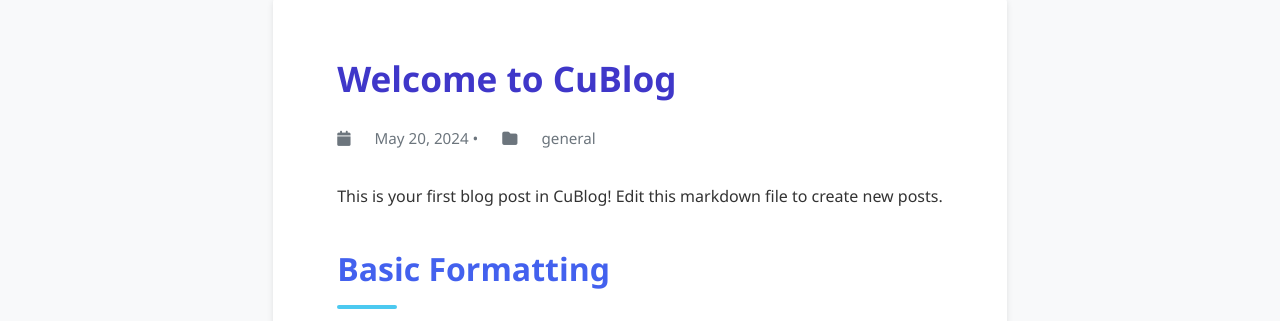
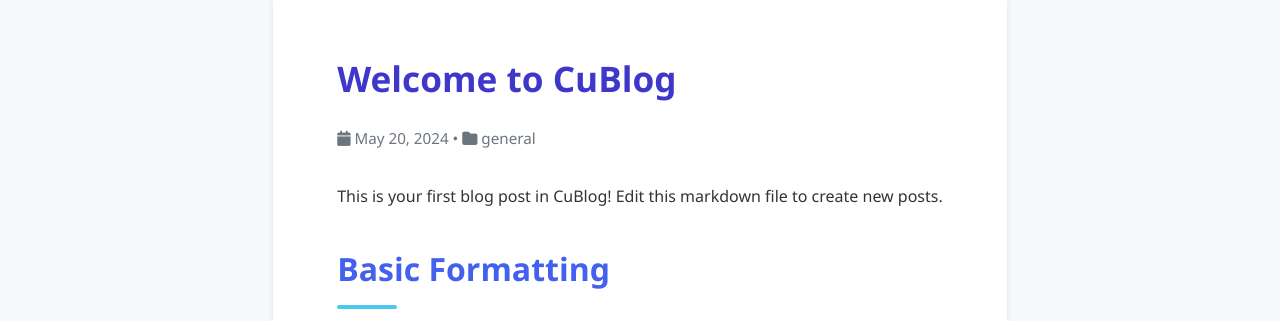
Before and after one commit to RyaninChina11/CuBlog, a Jekyll site: the page built from _posts/2024-05-20-welcome-to-cublog.md, in a window 1280 px wide. Shown: the part 172-493 px from the top of the page. Built offline with Jekyll 4.4.1, drawn with Linux system fonts in a browser that asks for light colours.

Commit message:
Update post.css

```diff
--- a/assets/css/post.css
+++ b/assets/css/post.css
@@ -9,11 +9,6 @@
   --white: #ffffff;
   --shadow: 0 4px 6px rgba(0, 0, 0, 0.1);
   --transition: all 0.3s ease;
-}
-
-.meta i.fas {
-  vertical-align: middle;
-  line-height: inherit;
 }
 
 article.post {
@@ -33,7 +28,6 @@
 
 .post .meta {
   color: var(--dark-gray);
-  display: flex;
   gap: 1.5rem;
   margin-bottom: 2rem;
   font-size: 0.95rem;
```
